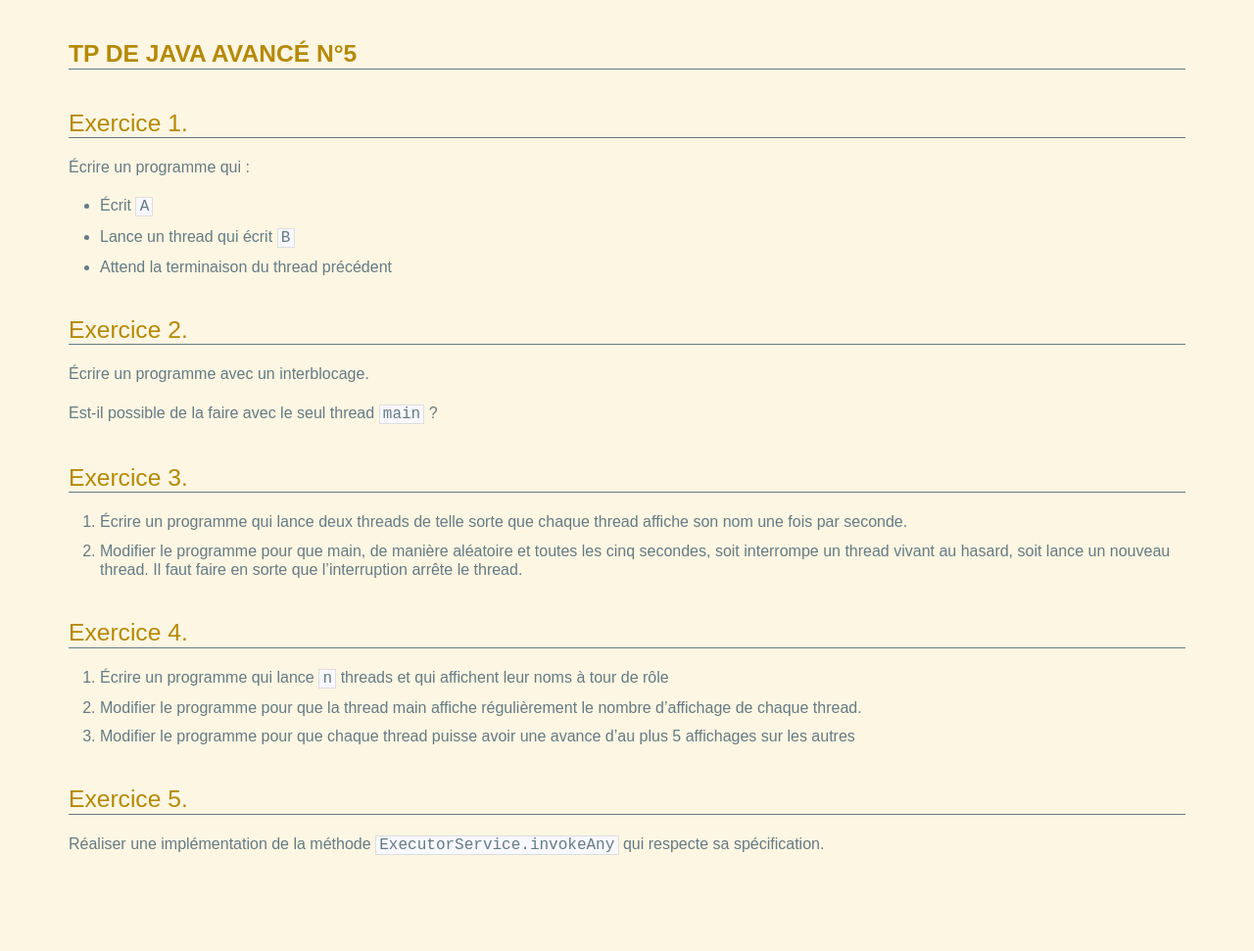
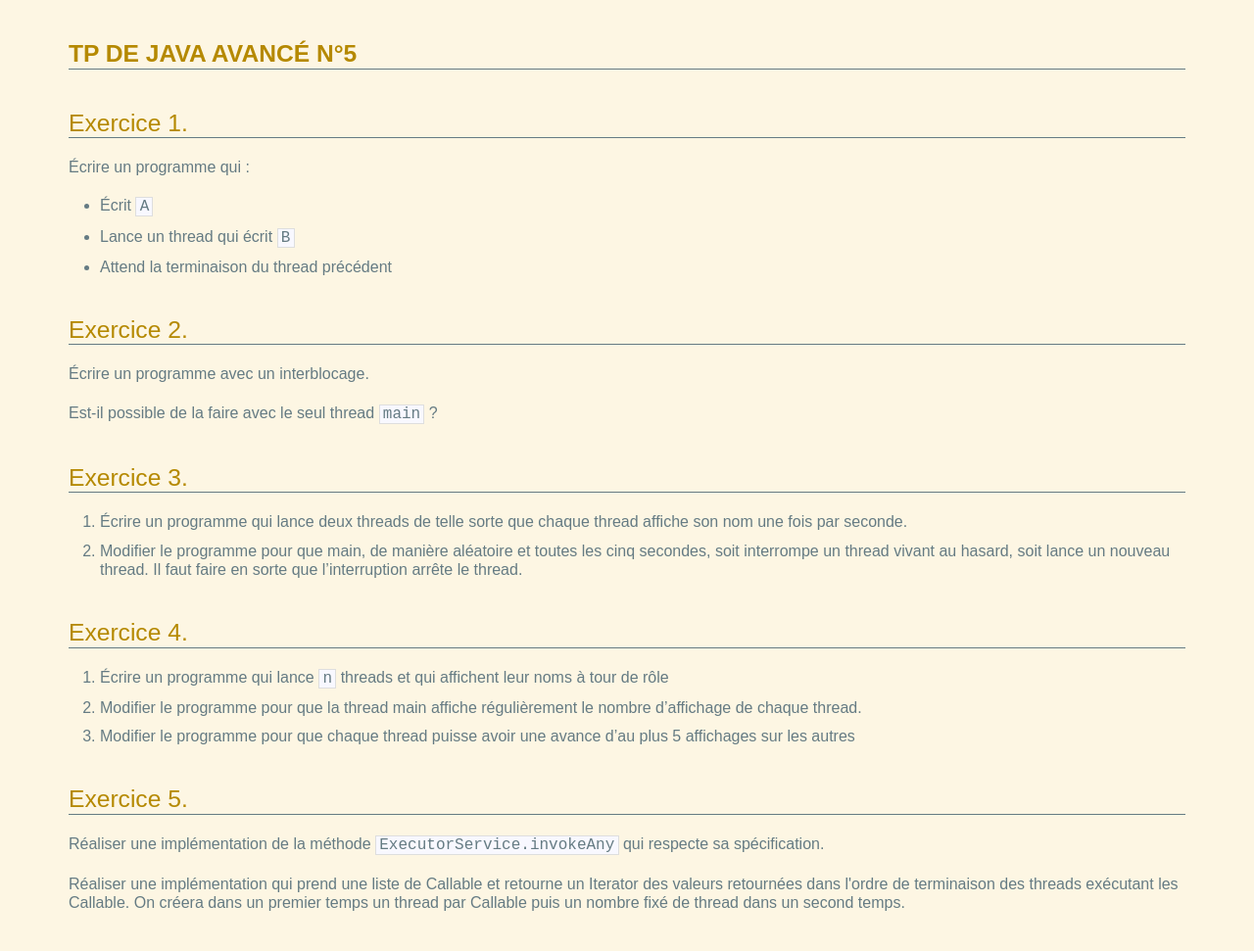
Before and after one commit to lacl-upec/m1javaa, a Jekyll site: the page built from _posts/2016-11-22-TP 5.md, in a window 1280 px wide. Shown: the whole page at 98% size. Built offline with Jekyll 4.4.1, drawn with Linux system fonts in a browser that asks for light colours; before the commit the page ends 913 px from its top, so only the background shows below that.

Commit message:
Created :_posts/2016-11-22-TP 5.md

```diff
--- a/_posts/2016-11-22-TP 5.md
+++ b/_posts/2016-11-22-TP 5.md
@@ -34,3 +34,5 @@ Exercice 5.
 -----------
 
 Réaliser une implémentation de la méthode `ExecutorService.invokeAny` qui respecte sa spécification.
+
+Réaliser une implémentation qui prend une liste de Callable<T> et retourne un Iterator<T> des valeurs retournées dans l'ordre de terminaison des threads exécutant les Callable. On créera dans un premier temps un thread par Callable puis un nombre fixé de thread dans un second temps.
```
